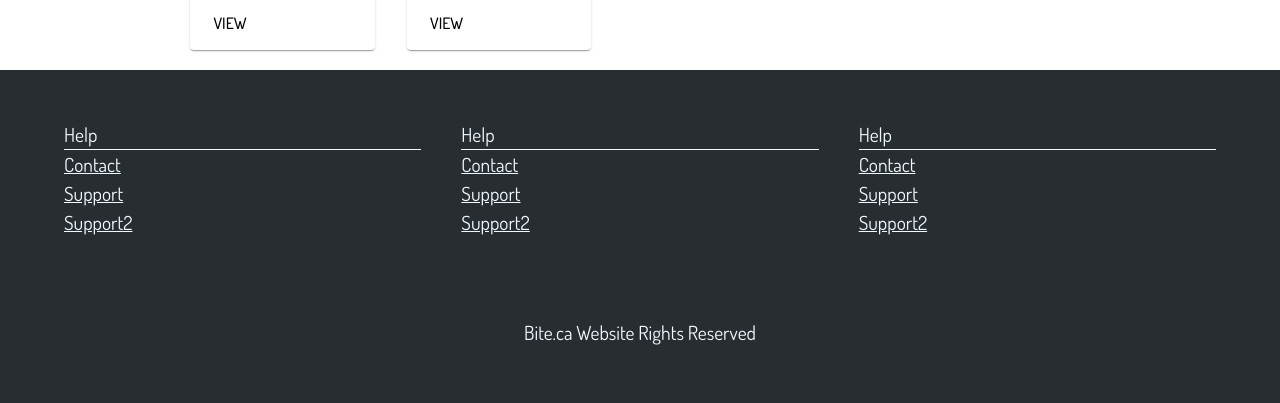
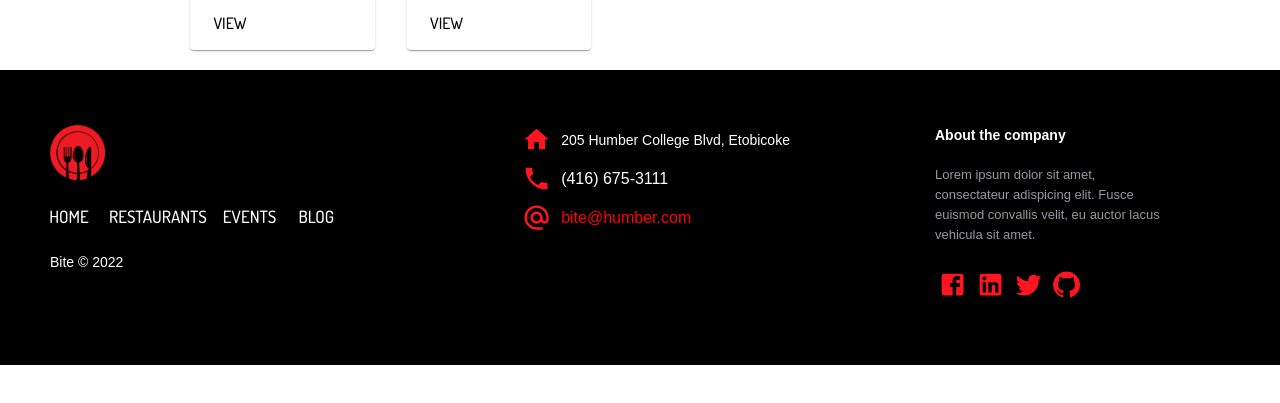
Before and after one commit to mishapark/mean-project, a React (Create React App) app: page / in a window 1280 px wide. Shown: the part 1416-1819 px from the top of the page. After the commit the page ends 1781 px from the top, so only its background shows below. Built offline with nearby package versions, Linux system fonts and the light colour scheme.

Commit message:
refactor footer

```diff
--- a/src/App.css
+++ b/src/App.css
@@ -37,86 +37,151 @@
   }
 }
 
-.footer-dark {
-  padding: 50px 0;
-  color: #f0f9ff;
-  background-color: #282d32;
-  margin-top: auto;
+.footer-distributed {
+  background: #000;
+  box-shadow: 0 1px 1px 0 rgba(0, 0, 0, 0.12);
+  box-sizing: border-box;
+  width: 100%;
+  text-align: left;
+  font: bold 16px sans-serif;
+  padding: 55px 50px;
+  min-height: 100px;
 }
 
-.footer-dark h3 {
-  margin-top: 0;
-  margin-bottom: 12px;
-  font-weight: bold;
-  font-size: 16px;
+.footer-distributed .footer-left,
+.footer-distributed .footer-center,
+.footer-distributed .footer-right {
+  display: inline-block;
+  vertical-align: top;
 }
 
-.footer-dark ul {
-  padding: 0;
-  list-style: none;
-  line-height: 1.6;
-  font-size: 14px;
-  margin-bottom: 0;
+/* Footer left */
+
+.footer-distributed .footer-left {
+  width: 40%;
 }
 
-.footer-dark ul a {
-  color: inherit;
-  text-decoration: none;
-  opacity: 0.6;
+.footer-distributed .footer-company-name {
+  color: #fff;
+  font-size: 14px;
+  font-weight: normal;
 }
 
-.footer-dark ul a:hover {
-  opacity: 0.8;
+/* Footer Center */
+
+.footer-distributed .footer-center {
+  width: 35%;
 }
 
-@media (max-width: 767px) {
-  .footer-dark .item:not(.social) {
+.footer-distributed .footer-center i {
+  background-color: #33383b;
+  color: #ffffff;
+  font-size: 25px;
+  width: 38px;
+  height: 38px;
+  border-radius: 50%;
+  text-align: center;
+  line-height: 42px;
+  margin: 10px 15px;
+  vertical-align: middle;
+}
+
+.footer-distributed .footer-center p {
+  display: inline-block;
+  color: #ffffff;
+  font-weight: 400;
+  vertical-align: middle;
+  margin: 0;
+}
+
+.footer-distributed .footer-center p span {
+  display: block;
+  font-weight: normal;
+  font-size: 14px;
+  line-height: 2;
+}
+
+.footer-distributed .footer-center p a {
+  color: red;
+  text-decoration: none;
+}
+
+.footer-distributed .footer-links a:before {
+  content: "|";
+  font-weight: 300;
+  font-size: 20px;
+  left: 0;
+  color: #fff;
+  display: inline-block;
+  padding-right: 5px;
+}
+
+.footer-distributed .footer-links .link-1:before {
+  content: none;
+}
+
+/* Footer Right */
+
+.footer-distributed .footer-right {
+  width: 20%;
+}
+
+.footer-distributed .footer-company-about {
+  line-height: 20px;
+  color: #92999f;
+  font-size: 13px;
+  font-weight: normal;
+  margin: 0;
+}
+
+.footer-distributed .footer-company-about span {
+  display: block;
+  color: #ffffff;
+  font-size: 14px;
+  font-weight: bold;
+  margin-bottom: 20px;
+}
+
+.footer-distributed .footer-icons {
+  margin-top: 25px;
+}
+
+.footer-distributed .footer-icons a {
+  display: inline-block;
+  width: 35px;
+  height: 35px;
+  cursor: pointer;
+  text-align: center;
+  line-height: 35px;
+  margin-right: 3px;
+  margin-bottom: 5px;
+}
+.footer-distributed .footer-icons a:hover {
+  opacity: 0.5;
+}
+
+@media (max-width: 880px) {
+  .footer-distributed {
+    font: bold 14px sans-serif;
+  }
+
+  .footer-distributed .footer-left,
+  .footer-distributed .footer-center,
+  .footer-distributed .footer-right {
+    display: flex;
+    flex-direction: column;
+    align-items: center;
+    width: 100%;
+    margin-bottom: 40px;
     text-align: center;
-    padding-bottom: 20px;
+  }
+
+  .footer-distributed .footer-center i {
+    margin-left: 0;
   }
 }
 
-.footer-dark .item.text {
-  margin-bottom: 36px;
-}
-
-@media (max-width: 767px) {
-  .footer-dark .item.text {
-    margin-bottom: 0;
-  }
-}
-
-.footer-dark .item.text p {
-  opacity: 0.6;
-  margin-bottom: 0;
-}
-
-.footer-dark .item.social {
-  text-align: center;
-}
-
-@media (max-width: 991px) {
-  .footer-dark .item.social {
-    text-align: center;
-    margin-top: 20px;
-  }
-}
-
-.footer-dark .item.social > a {
-  font-size: 20px;
-  width: 36px;
-  height: 36px;
-  line-height: 36px;
-  display: inline-block;
-  text-align: center;
-  border-radius: 50%;
-  box-shadow: 0 0 0 1px rgba(255, 255, 255, 0.4);
-  margin: 0 8px;
-  color: #fff;
-  opacity: 0.75;
-}
-
-.footer-dark .item.social > a:hover {
+/* .footer-dark .item.social > a:hover {
   opacity: 0.9;
 }
 
@@ -126,7 +191,7 @@
   opacity: 0.3;
   font-size: 13px;
   margin-bottom: 0;
-}
+} */
 
 /* ul {
   list-style-type: none;
--- a/src/App.js
+++ b/src/App.js
@@ -5,7 +5,7 @@ import { Login } from "./pages/Login";
 import { Home } from "./pages/Home";
 import Events from "./pages/Events/Events";
 import Navigation from "./components/Navigation/Navigation";
-import Footer from "./components/Footer";
+import Footer from "./components/Footer/Footer";
 import { createTheme, ThemeProvider } from "@mui/material/styles";
 
 const theme = createTheme({
--- a/src/components/Footer.js
+++ /dev/null
@@ -1,87 +0,0 @@
-import React from "react";
-import Box from "@mui/material/Box";
-import Grid from "@mui/material/Grid";
-import Link from "@mui/material/Link";
-import Container from "@mui/material/Container";
-
-const Footer = () => {
-  return (
-    <footer className="footer-dark">
-      <Box
-        component="footer"
-
-        // px={{ xs: 3, sm: 10 }}
-        // py={{ xs: 5, sm: 10 }}
-        // color="white"
-        // bgcolor="#282d32"
-        // component="footer"
-      >
-        <Container maxWidth="lg">
-          <Grid container spacing={5}>
-            <Grid item xs={12} sm={4}>
-              <Box borderBottom={1}>Help</Box>
-              <Box>
-                <Link href="/" color="inherit">
-                  Contact
-                </Link>
-              </Box>
-              <Box>
-                <Link href="/" color="inherit">
-                  Support
-                </Link>
-              </Box>
-              <Box>
-                <Link href="/" color="inherit">
-                  Support2
-                </Link>
-              </Box>
-            </Grid>
-
-            <Grid item xs={12} sm={4}>
-              <Box borderBottom={1}>Help</Box>
-              <Box>
-                <Link href="/" color="inherit">
-                  Contact
-                </Link>
-              </Box>
-              <Box>
-                <Link href="/" color="inherit">
-                  Support
-                </Link>
-              </Box>
-              <Box>
-                <Link href="/" color="inherit">
-                  Support2
-                </Link>
-              </Box>
-            </Grid>
-
-            <Grid item xs={12} sm={4}>
-              <Box borderBottom={1}>Help</Box>
-              <Box>
-                <Link href="/" color="inherit">
-                  Contact
-                </Link>
-              </Box>
-              <Box>
-                <Link href="/" color="inherit">
-                  Support
-                </Link>
-              </Box>
-              <Box>
-                <Link href="/" color="inherit">
-                  Support2
-                </Link>
-              </Box>
-            </Grid>
-          </Grid>
-          <Box textAlign="center" pt={{ xs: 5, sm: 10 }} pb={{ xs: 5, sm: 10 }}>
-            Bite.ca Website Rights Reserved
-          </Box>
-        </Container>
-      </Box>
-    </footer>
-  );
-};
-
-export default Footer;
--- /dev/null
+++ b/src/components/Footer/Footer.js
@@ -0,0 +1,90 @@
+import React from "react";
+import AppBar from "@mui/material/AppBar";
+import Box from "@mui/material/Box";
+import Toolbar from "@mui/material/Toolbar";
+import IconButton from "@mui/material/IconButton";
+import Menu from "@mui/material/Menu";
+import MenuIcon from "@mui/icons-material/Menu";
+import Container from "@mui/material/Container";
+import AccountCircleIcon from "@mui/icons-material/AccountCircle";
+import Button from "@mui/material/Button";
+import FacebookIcon from "@mui/icons-material/Facebook";
+import LinkedInIcon from "@mui/icons-material/LinkedIn";
+import TwitterIcon from "@mui/icons-material/Twitter";
+import GitHubIcon from "@mui/icons-material/GitHub";
+import HomeIcon from "@mui/icons-material/Home";
+import LocalPhoneIcon from "@mui/icons-material/LocalPhone";
+import AlternateEmailIcon from "@mui/icons-material/AlternateEmail";
+import Logo from "../../assets/icons/logo.png";
+import { Link } from "react-router-dom";
+import styles from "./styles";
+
+const pages = [
+  { name: "Home", link: "/" },
+  { name: "Restaurants", link: "/restaurants" },
+  { name: "Events", link: "/events" },
+  { name: "Blog", link: "/blog" },
+];
+
+const Footer = () => {
+  return (
+    <footer className="footer-distributed">
+      <div className="footer-left">
+        <Box component={"div"} sx={styles.logo}>
+          <Link to="/" style={{ display: "inherit" }}>
+            <img src={Logo} style={styles.logo} />
+          </Link>
+        </Box>
+        <Box sx={styles.nav}>
+          {pages.map((page) => (
+            <Link key={page} to={page.link}>
+              <Button sx={styles.button}>{page.name}</Button>
+            </Link>
+          ))}
+        </Box>
+        <p className="footer-company-name">Bite © 2022</p>
+      </div>
+      <div className="footer-center">
+        <div style={styles.addressLine}>
+          <HomeIcon color="secondary" style={styles.icon} />
+          <p>
+            <span>205 Humber College Blvd, Etobicoke </span>
+          </p>
+        </div>
+        <div style={styles.addressLine}>
+          <LocalPhoneIcon color="secondary" style={styles.icon} />
+          <p>(416) 675-3111</p>
+        </div>
+        <div style={styles.addressLine}>
+          <AlternateEmailIcon color="secondary" style={styles.icon} />
+          <p>
+            <a href="mailto:bite@humber.com">bite@humber.com</a>
+          </p>
+        </div>
+      </div>
+      <div className="footer-right">
+        <p class="footer-company-about">
+          <span>About the company</span>
+          Lorem ipsum dolor sit amet, consectateur adispicing elit. Fusce
+          euismod convallis velit, eu auctor lacus vehicula sit amet.
+        </p>
+        <div class="footer-icons">
+          <a href="#">
+            <FacebookIcon color="secondary" />
+          </a>
+          <a href="#">
+            <LinkedInIcon color="secondary" />
+          </a>
+          <a href="#">
+            <TwitterIcon color="secondary" />
+          </a>
+          <a href="#">
+            <GitHubIcon color="secondary" />
+          </a>
+        </div>
+      </div>
+    </footer>
+  );
+};
+
+export default Footer;
--- /dev/null
+++ b/src/components/Footer/styles.js
@@ -0,0 +1,22 @@
+export default {
+  logo: {
+    height: 55,
+  },
+  button: {
+    my: 2,
+    display: "block",
+    color: "#fff",
+  },
+  nav: {
+    display: "flex",
+    ml: "-13px",
+  },
+  addressLine: {
+    display: "flex",
+    alignItems: "center",
+    marginBottom: 10,
+  },
+  icon: {
+    marginRight: 10,
+  },
+};
--- a/src/index.css
+++ b/src/index.css
@@ -15,4 +15,6 @@ code {
 
 #root {
   min-height: 100vh;
+  display: flex;
+  flex-direction: column;
 }
--- a/src/pages/Events/Events.js
+++ b/src/pages/Events/Events.js
@@ -12,8 +12,6 @@ import Offers from "../../components/Events/Offers";
 import Order from "../../components/Events/Order";
 import Promotion from "../../components/Events/Promotion";
 import ContactUs from "../../components/Events/ContactUs";
-import Navigation from "../../components/Navigation/Navigation";
-import Footer from "..//../components/Footer";
 
 const Events = () => {
   window.addEventListener("DOMContentLoaded", function () {
--- a/src/pages/Home.js
+++ b/src/pages/Home.js
@@ -13,7 +13,7 @@ import { Container } from "@mui/material";
 import { makeStyles } from "@mui/styles";
 
 import Navigation from "../components/Navigation/Navigation";
-import Footer from "../components/Footer";
+import Footer from "../components/Footer/Footer";
 import { spacing, typography } from "@mui/system";
 
 const useStyles = makeStyles((theme) => ({
```
